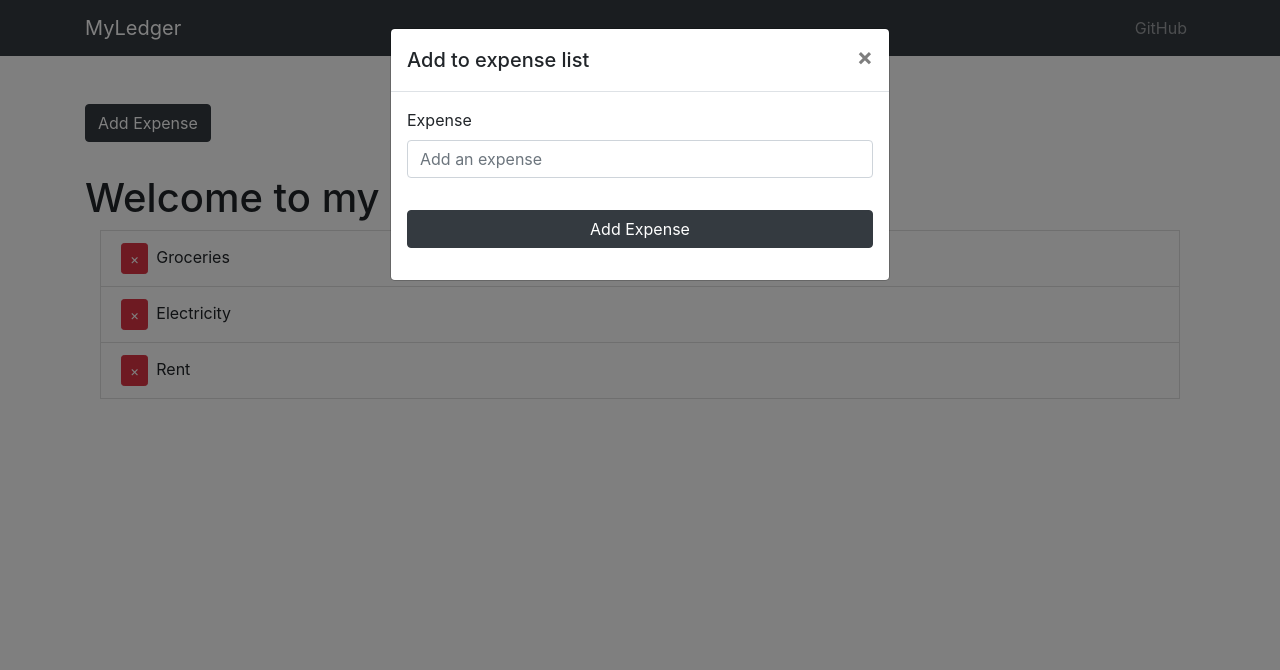
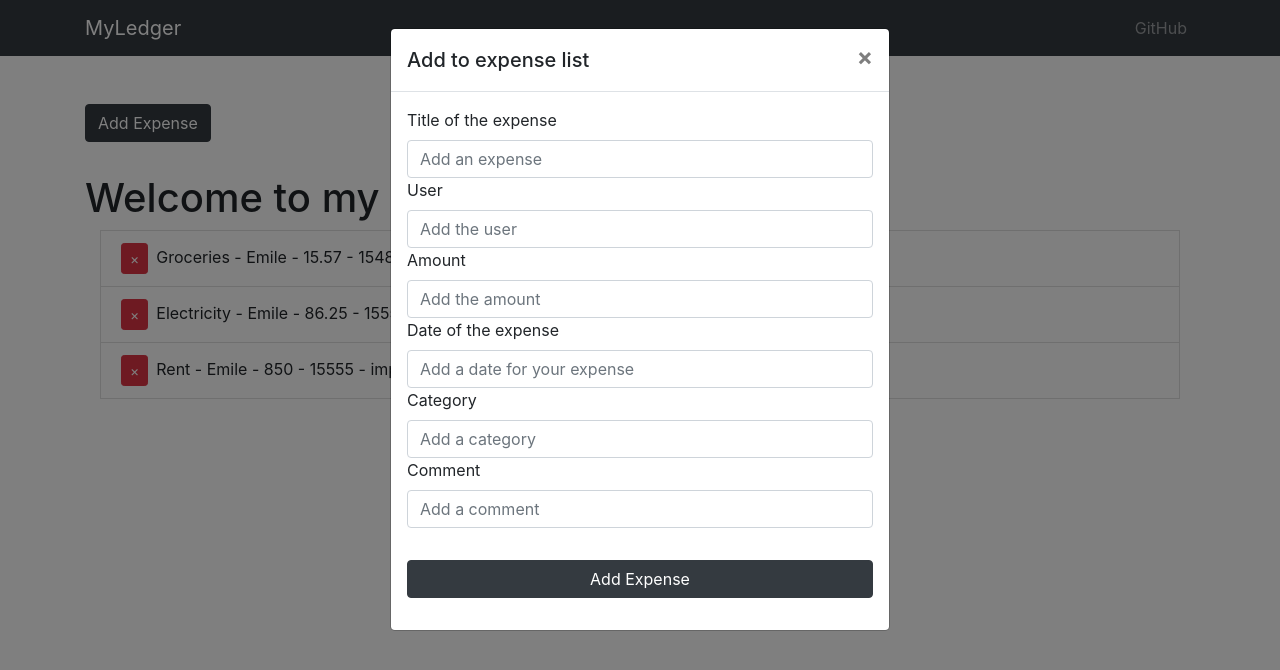
Before and after one commit to EmileVitu/myledger, a React (Create React App) app in the folder client/myledgerreact/: page / in a window 1280 px wide. Both pictures are taken after a click on the button "Add Expense". Shown: the top 670 px of the page. Built offline with nearby package versions, Linux system fonts and the light colour scheme.

Commit message:
Preparing the connection to the database
added inputs in the modal as well as parameter to the expense state objects to prepare them to fit the database documents

```diff
--- a/client/myledgerreact/src/components/ExpenseModal.js
+++ b/client/myledgerreact/src/components/ExpenseModal.js
@@ -17,12 +17,12 @@ import { v1 as uuid } from 'uuid'
 class ExpenseModal extends Component {
     state = {
         modal: false,
-        title: ''
-        // user: '',
-        // amount: '',
-        // dateExpense: '',
-        // category: '',
-        // comment: ''
+        title: '',
+        user: '',
+        amount: '',
+        dateExpense: '',
+        category: '',
+        comment: ''
     }
 
     toggle = () => {
@@ -40,7 +40,12 @@ class ExpenseModal extends Component {
 
         const newExpense = {
             id: uuid(),
-            title: this.state.title
+            title: this.state.title,
+            user: this.state.user,
+            amount: this.state.amount,
+            dateExpense: this.state.dateExpense,
+            category: this.state.category,
+            comment: this.state.comment
         }
         // Add expense via addExpense action
         this.props.addExpense(newExpense)
@@ -65,7 +70,8 @@ class ExpenseModal extends Component {
                     <ModalBody>
                         <Form onSubmit={this.onSubmit}>
                             <FormGroup>
-                                <Label for='expense'>Expense</Label>
+
+                                <Label for='expense'>Title of the expense</Label>
                                 <Input
                                     type='text'
                                     name='title'
@@ -73,6 +79,51 @@ class ExpenseModal extends Component {
                                     placeholder='Add an expense'
                                     onChange={this.onChange}
                                 />
+
+                                <Label for='expense'>User</Label>
+                                <Input
+                                    type='text'
+                                    name='user'
+                                    id='expense'
+                                    placeholder='Add the user'
+                                    onChange={this.onChange}
+                                />
+
+                                <Label for='expense'>Amount</Label>
+                                <Input
+                                    type='text'
+                                    name='amount'
+                                    id='expense'
+                                    placeholder='Add the amount'
+                                    onChange={this.onChange}
+                                />
+
+                                <Label for='expense'>Date of the expense</Label>
+                                <Input
+                                    type='text'
+                                    name='dateExpense'
+                                    id='expense'
+                                    placeholder='Add a date for your expense'
+                                    onChange={this.onChange}
+                                />
+
+                                <Label for='expense'>Category</Label>
+                                <Input
+                                    type='text'
+                                    name='category'
+                                    id='expense'
+                                    placeholder='Add a category'
+                                    onChange={this.onChange}
+                                />
+                                <Label for='expense'>Comment</Label>
+                                <Input
+                                    type='text'
+                                    name='comment'
+                                    id='expense'
+                                    placeholder='Add a comment'
+                                    onChange={this.onChange}
+                                />
+
                                 <Button
                                     color="dark"
                                     style={{marginTop: '2rem'}}
--- a/client/myledgerreact/src/components/ExpensesList.js
+++ b/client/myledgerreact/src/components/ExpensesList.js
@@ -26,7 +26,7 @@ class ExpensesList extends Component {
             <Container>
                 <ListGroup>
                     <TransitionGroup className='expenses-list'>
-                        {expenses.map(({ id, title }) => (
+                        {expenses.map(({ id, title, user, amount, category, dateExpense, comment }) => (
                             <CSSTransition key={id} timeout={500} classNames='fade'>
                                 <ListGroupItem>
                                     <Button
@@ -35,7 +35,7 @@ class ExpensesList extends Component {
                                         size='sm'
                                         onClick={this.onDeleteClick.bind(this, id)}
                                     >&times;</Button>
-                                    {title}
+                                    {title} - {user} - {amount} - {dateExpense} - {category} - {comment}
                                 </ListGroupItem>
                             </CSSTransition>
                         ))}
--- a/client/myledgerreact/src/reducers/expenseReducer.js
+++ b/client/myledgerreact/src/reducers/expenseReducer.js
@@ -6,30 +6,30 @@ const initialState = {
     expenses: [
         {
             id: uuid(),
-            title: 'Groceries'
-            // user: 'Emile',
-            // amount: 15.57,
-            // dateExpense: 15486,
-            // category: 'important',
-            // comment: 'Groceries for first week of january'
+            title: 'Groceries',
+            user: 'Emile',
+            amount: 15.57,
+            dateExpense: 15486,
+            category: 'important',
+            comment: 'Groceries for first week of january'
         },
         {
             id: uuid(),
-            title: 'Electricity'
-            // user: 'Emile',
-            // amount: 86.25,
-            // dateExpense: 15555,
-            // category: 'important',
-            // comment: 'Electricity for january'
+            title: 'Electricity',
+            user: 'Emile',
+            amount: 86.25,
+            dateExpense: 15555,
+            category: 'important',
+            comment: 'Electricity for january'
          },
         {
             id: uuid(),
-            title: 'Rent'
-            // user: 'Emile',
-            // amount: 850,
-            // dateExpense: 15555,
-            // category: 'important',
-            // comment: 'Rent for January'
+            title: 'Rent',
+            user: 'Emile',
+            amount: 850,
+            dateExpense: 15555,
+            category: 'important',
+            comment: 'Rent for January'
         }
     ]
 }
```
